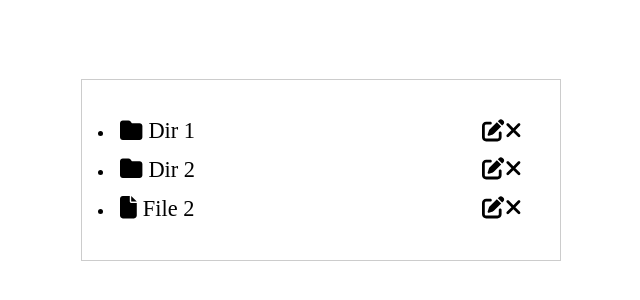
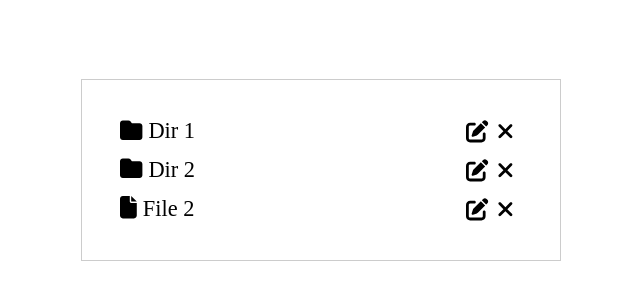
Before and after one commit to SO-Matveev/TreeFolders, a Vue app: page / in a window 1280 px wide. Shown: the part 238-538 px from the top of the page, without its empty margins (319-959 px from the left). Built offline with nearby package versions, Linux system fonts and the light colour scheme; the HTML template or start-up script is replaced by a standard one.

Commit message:
немного стилей CSS

```diff
--- a/src/components/RowItem.vue
+++ b/src/components/RowItem.vue
@@ -27,20 +27,20 @@ export default {
         v-for="treeFolder in treeFolders"
         :key="treeFolder.name"
       >
-        <div class="hover">
-          <div class="item-wrap">
-            <div class="nameWrap" @click="expanded(treeFolder)">
+        <div class="item-wrap">
+          <div class="row-wrap" @click="expanded(treeFolder)">
+            <div class="nameWrap" >
               <fa icon="folder" v-if="treeFolder.name.includes('Dir')"></fa>
               <fa icon="file" v-if="treeFolder.name.includes('File')"></fa>
               {{ treeFolder.name }}
             </div>
             <div class="buttons">
-              <fa icon="pen-to-square"/>
-              <fa icon="xmark"></fa>
+              <fa class="button" icon="pen-to-square"/>
+              <fa class="button" icon="xmark"></fa>
             </div>
           </div>
         </div>
-        <RowItem :treeFolders="treeFolder.children" v-if="treeFolder.children && treeFolder.show"/>
+      <RowItem :treeFolders="treeFolder.children" v-if="treeFolder.children && treeFolder.show"/>
       </li>
     </span>
   </ul>
@@ -51,16 +51,15 @@ export default {
 <style scoped>
 .list {
   width: 100%;
+  list-style: none;
 }
 
 :deep(.list) {
   box-sizing: border-box;
   width: 100%;
-
-
 }
 
-.item-wrap {
+.row-wrap {
   display: flex;
   justify-content: space-between;
   align-items: center;
@@ -68,13 +67,19 @@ export default {
   font-size: 1.4rem;
   transition: background-color .3s;
   cursor: pointer;
-
 }
-
-.hover {
+:deep(.item-wrap) {
   :hover {
     background-color: rgba(170, 161, 161, 0.4);
     color: #000000
   }
 }
+.buttons {
+  display: flex;
+  align-items: center;
+}
+.button{
+  cursor: pointer;
+  margin-right: 0.5rem;
+}
 </style>
```
